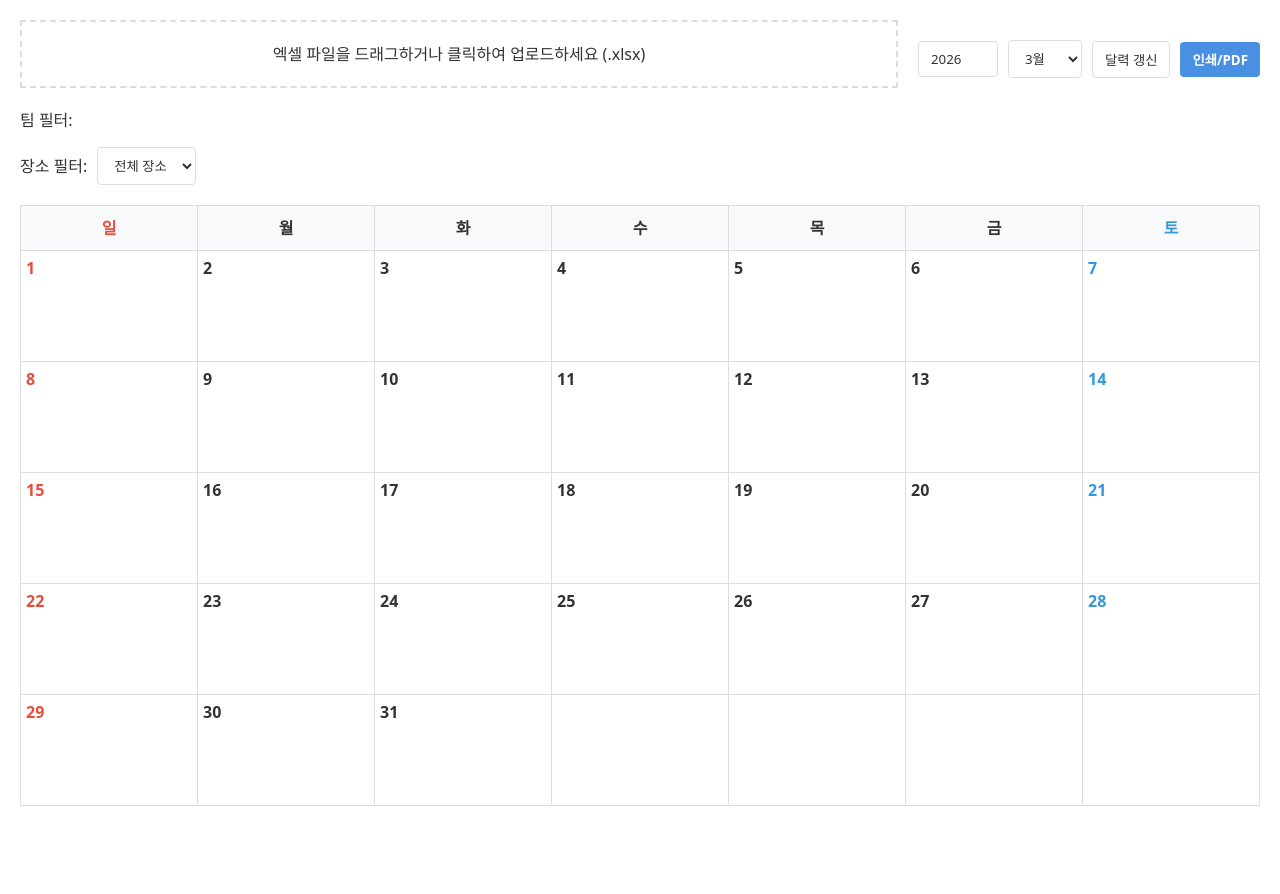
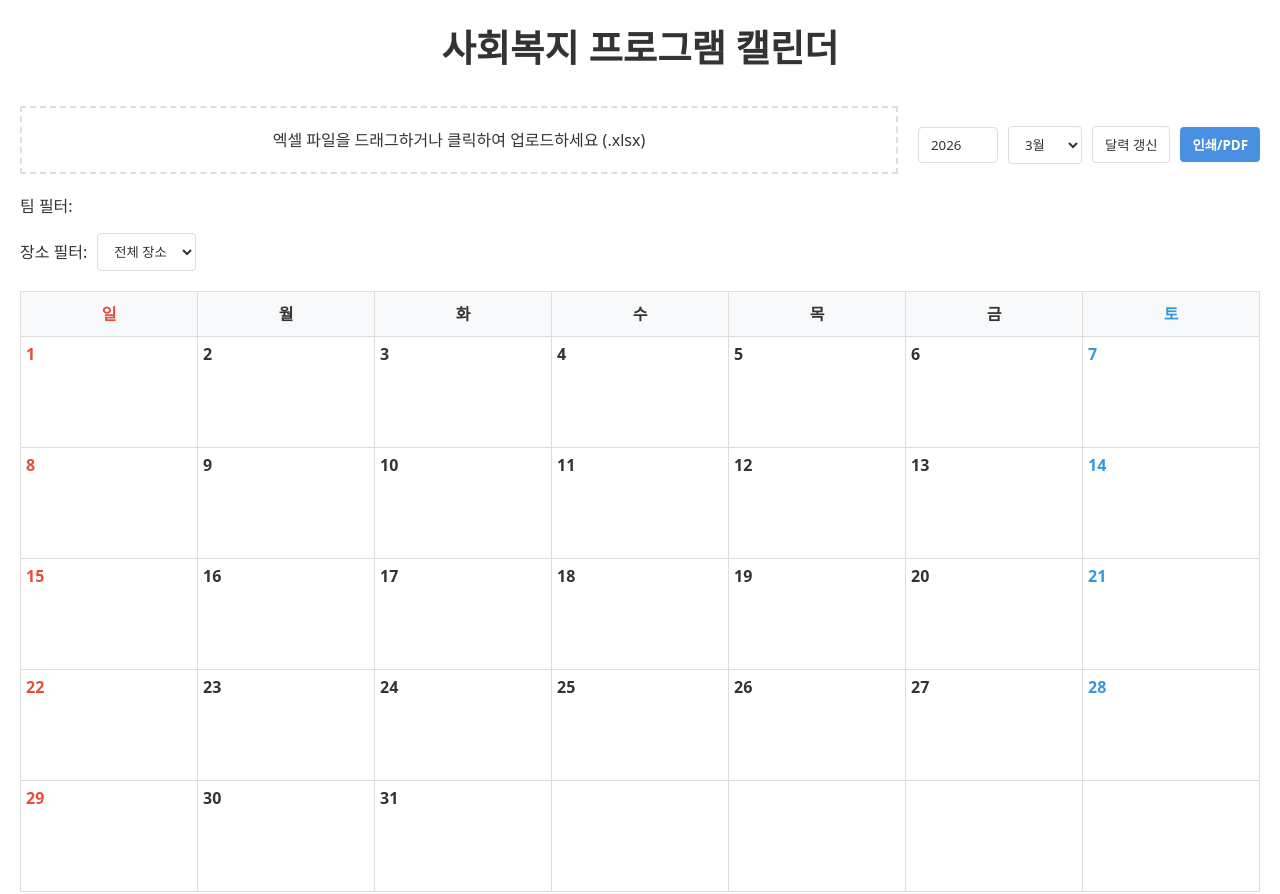
Before and after one commit to rryusu-ux/jjfc-calender-test, a plain HTML site: page index.html in a window 1280 px wide. Before the commit the page ends 826 px from the top, so only its background shows below. Drawn offline with Linux system fonts and the light colour scheme.

Commit message:
Update index.html

```diff
--- a/index.html
+++ b/index.html
@@ -21,7 +21,16 @@
         * { box-sizing: border-box; margin: 0; padding: 0; font-family: system-ui, -apple-system, sans-serif; }
         body { background-color: var(--bg-color); color: var(--text-color); line-height: 1.5; padding: 20px; }
 
-        #printTitle { display: none; text-align: center; margin-bottom: 20px; font-size: 25pt; font-weight: bold; }
+        /* 제목 스타일 수정: 화면과 인쇄 모두 보이게 함 */
+        #printTitle {
+            display: block;
+            text-align: center;
+            margin-bottom: 30px;
+            font-size: 28pt;
+            font-weight: bold;
+            color: #333;
+        }
+
         .no-print { margin-bottom: 20px; }
         .header-section { display: flex; justify-content: space-between; align-items: flex-end; gap: 20px; flex-wrap: wrap; margin-bottom: 20px; }
         .upload-zone { border: 2px dashed var(--border-color); padding: 20px; text-align: center; cursor: pointer; flex-grow: 1; transition: background 0.2s; }
@@ -51,7 +60,7 @@
 
         @media print {
             .no-print { display: none !important; }
-            #printTitle { display: block !important; }
+            #printTitle { display: block !important; margin-top: 0; color: #000; }
             .calendar-container th, .calendar-container td { border: 1px solid #000 !important; }
             .program-item { white-space: normal !important; word-break: break-all !important; display: block !important; border: 1px solid #ccc !important; }
         }
@@ -59,7 +68,7 @@
 </head>
 <body>
 
-<h1 id="printTitle">프로그램 캘린더</h1>
+<h1 id="printTitle">사회복지 프로그램 캘린더</h1>
 
 <div class="no-print">
     <div class="header-section">
@@ -99,7 +108,7 @@
 
 <script>
     let rawExcelData = [];
-    // 요청하신 팀별 지정 색상 적용
+    // 요청하신 팀별 지정 색상
     const teamSettings = {
         '지역공동체팀': { bg: '#B5D4F4', text: '#042C53' },
         '가족교육문화팀': { bg: '#C0DD97', text: '#173404' },
@@ -134,7 +143,7 @@
         reader.onload = (e) => {
             const data = new Uint8Array(e.target.result);
             const workbook = XLSX.read(data, { type: 'array' });
-            const sheet = workbook.Sheets[workbook.SheetNames[0]]; // 첫 번째 시트 자동 선택
+            const sheet = workbook.Sheets[workbook.SheetNames[0]];
             rawExcelData = XLSX.utils.sheet_to_json(sheet, { range: 2 });
             initFilters();
             renderCalendar();
@@ -146,7 +155,6 @@
         const foundTeams = [...new Set(rawExcelData.map(p => p['팀명'] || '기타'))];
         const places = [...new Set(rawExcelData.map(p => p['장소'] || '미지정'))];
 
-        // 지정된 순서대로 정렬
         const sortedTeams = foundTeams.sort((a, b) => {
             let indexA = targetOrder.indexOf(a);
             let indexB = targetOrder.indexOf(b);
```
